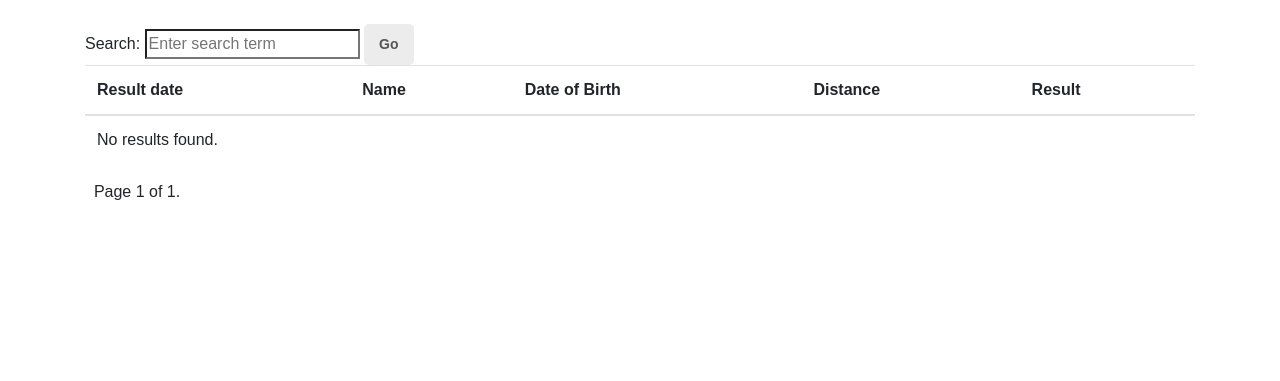
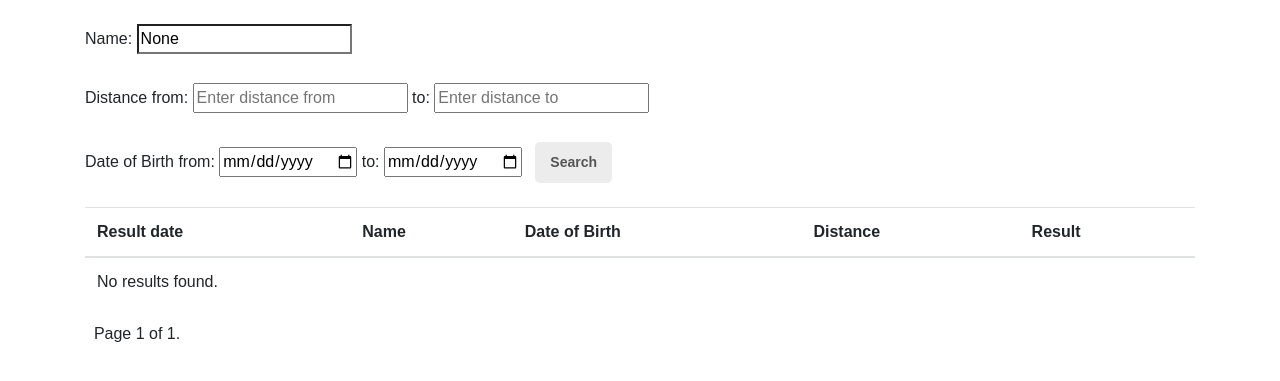
Before and after one commit to maxim-lixakov/runstar, a Django app: page /results in a window 1280 px wide. Shown: the part 56-437 px from the top of the page. Run offline with Django 4.2, Linux system fonts and the light colour scheme; data that the repository does not hold is empty; some libraries are stand-ins or nearby versions.

Commit message:
добавлены фильтры на странице с результатами

```diff
--- a/probeg/main/templates/table.html
+++ b/probeg/main/templates/table.html
@@ -4,10 +4,24 @@
 {% block content %}
 
 <form class="search-form">
-  <label for="search-input">Search:</label>
-  <input type="search" id="search-input" name="q" placeholder="Enter search term">
-  <button type="submit">Go</button>
-</form>
+    <label for="search-input">Name:</label>
+    <input type="search" id="search-input" name="q" placeholder="Enter name" value="{{ search_term }}"><br><br>
+    <label for="distance-from">Distance from:</label>
+    <input type="number" id="distance-from" name="distance_from" placeholder="Enter distance from"
+           value=" {{ dist_from }}">
+    <label for="distance-to">to:</label>
+    <input type="number" id="distance-to" name="distance_to" placeholder="Enter distance to"
+           value="{{ dist_to }}"><br><br>
+    <label for="dob-from">Date of Birth from:</label>
+    <input type="date" id="dob-from" name="dob_from" placeholder="Enter date of birth from" value="{{ dob_from }}">
+    <label for="dob-to">to:</label>
+    <input type="date" id="dob-to" name="dob_to" placeholder="Enter date of birth to" value="{{ dob_to }}">&nbsp&nbsp
+    <!--    <label for="result-from">Result from:</label>-->
+    <!--    <input type="number" id="result-from" name="result_from" placeholder="Enter result from" value="{{ result_from }}">-->
+    <!--    <label for="result-to">to:</label>-->
+    <!--    <input type="number" id="result-to" name="result_to" placeholder="Enter result to" value="{{ result_to }}">-->
+    <button type="submit">Search</button>
+</form>    <br>
 
 
 <!-- Table -->
@@ -25,9 +39,9 @@
     {% for item in items %}
     <tr class="{% if item.runner.gender == 2 %}male{% elif item.gender == 1 %}female {%else%} nd {% endif %}">
         <td>{{ item.added_time }}</td>
-        <td>{{ item.fname }}    {{ item.lname }}</td>
+        <td>{{ item.fname }} {{ item.lname }}</td>
         <td>{{ item.runner.birthday }}</td>
-        <td>{{ item.race.dist | floatformat:1 }}</td>
+        <td>{{ item.race.dist | floatformat:1 }}, {{ item.race.dist_ed }}</td>
         <td>{{ item.time_raw }}</td>
     </tr>
     {% empty %}
@@ -40,8 +54,10 @@
 
 <div class="pagination">
     {% if items.has_previous %}
-        <a href="?q={{ search_term }}&page=1" class="btn btn-sm btn-primary">&laquo; First</a>&nbsp
-        <a href="?q={{ search_term }}&page={{ items.previous_page_number }}" class="btn btn-sm btn-primary">&lsaquo; Previous</a>&nbsp
+    <a href="?q={{ search_term }}&distance_from={{ request.GET.distance_from }}&distance_to={{ request.GET.distance_to }}&dob_from={{ request.GET.dob_from }}&dob_to={{ request.GET.dob_to }}&result_from={{ request.GET.request_from }}&result_to={{ request.GET.result_to }}&page=1"
+       class="btn btn-sm btn-primary">&laquo; First</a>&nbsp
+    <a href="?q={{ search_term }}&distance_from={{ request.GET.distance_from }}&distance_to={{ request.GET.distance_to }}&dob_from={{ request.GET.dob_from }}&dob_to={{ request.GET.dob_to }}&result_from={{ request.GET.request_from }}&result_to={{ request.GET.result_to }}&page={{ items.previous_page_number }}"
+       class="btn btn-sm btn-primary">&lsaquo; Previous</a>&nbsp
     {% endif %}
 
     <span class="current-page">
@@ -49,8 +65,10 @@
     </span>
 
     {% if items.has_next %}
-        <a href="?q={{ search_term }}&page={{ items.next_page_number }}" class="btn btn-sm btn-primary">Next &rsaquo;</a>&nbsp
-        <a href="?q={{ search_term }}&page={{ items.paginator.num_pages }}" class="btn btn-sm btn-primary">Last &raquo;</a>&nbsp
+    <a href="?q={{ search_term }}&page={{ items.next_page_number }}&&distance_from={{ request.GET.distance_from }}&distance_to={{ request.GET.distance_to }}&dob_from={{ request.GET.dob_from }}&dob_to={{ request.GET.dob_to }}&result_from={{ request.GET.request_from }}&result_to={{ request.GET.result_to }}"
+       class="btn btn-sm btn-primary">Next &rsaquo;</a>&nbsp
+    <a href="?q={{ search_term }}&page={{ items.next_page_number }}&&distance_from={{ request.GET.distance_from }}&distance_to={{ request.GET.distance_to }}&dob_from={{ request.GET.dob_from }}&dob_to={{ request.GET.dob_to }}&result_from={{ request.GET.request_from }}&result_to={{ request.GET.result_to }}"
+       class="btn btn-sm btn-primary">Last &raquo;</a>&nbsp
     {% endif %}
 </div>
 
--- a/probeg/main/views.py
+++ b/probeg/main/views.py
@@ -10,16 +10,50 @@ def results(request):
     # Get the search term from the request GET parameters
     search_term = request.GET.get('q')
 
+    # Get the filter values from the request GET parameters
+    dist_from = request.GET.get('dist_from')
+    dist_to = request.GET.get('dist_to')
+    dob_from = request.GET.get('dob_from')
+    dob_to = request.GET.get('dob_to')
+    result_from = request.GET.get('result_from')
+    result_to = request.GET.get('result_to')
+
     if search_term and search_term != 'None':
         item_list = item_list.filter(lname__icontains=search_term) | \
-                item_list.filter(fname__icontains=search_term)
+                    item_list.filter(fname__icontains=search_term)
+
+    if dist_from and dist_from != 'None':
+        item_list = item_list.filter(race__dist__gte=float(dist_from))
+    if dist_to and dist_to != 'None':
+        item_list = item_list.filter(race__dist__lte=float(dist_to))
+
+    if dob_from and dob_from != 'None':
+        item_list = item_list.filter(runner__birthday__gte=dob_from)
+    if dob_to and dob_to != 'None':
+        item_list = item_list.filter(runner__birthday__lte=dob_to)
+
+    if result_from and result_from != 'None':
+        item_list = item_list.filter(time_raw__gte=float(result_from))
+    if result_to and result_to != 'None':
+        item_list = item_list.filter(time_raw__lte=float(result_to))
+
+    item_list = item_list.order_by('time_raw')
 
     paginator = Paginator(item_list, 25)  # Show 25 items per page
 
     page = request.GET.get('page')
     items = paginator.get_page(page)
 
-    return render(request, "table.html", {'items': items, 'search_term': search_term})
+    return render(request, "table.html", {
+        'items': items,
+        'search_term': search_term,
+        'dist_from': dist_from,
+        'dist_to': dist_to,
+        'dob_from': dob_from,
+        'dob_to': dob_to,
+        # 'result_from': result_from,
+        # 'result_to': result_to,
+    })
 
 
 def home(request):
```
Lines whose indentation alone changed are shown as unchanged.
